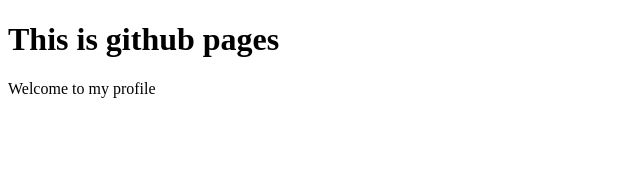
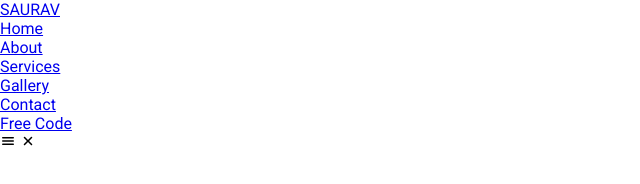
Before and after one commit to sauravrajak/sauravrajak.github.io, a plain HTML site: page index.html in a window 1280 px wide. Shown: the whole page, without its empty margins (0-640 px from the left). Drawn offline with nearby package versions, Linux system fonts and the light colour scheme.

Commit message:
style.css is added

```diff
--- /dev/null
+++ b/css/style.css
@@ -0,0 +1,8 @@
+@import url('https://fonts.googleapis.com/css2?family=Roboto:wght@400;500;700;900&display=swap');
+
+* {
+  margin: 0;
+  padding: 0;
+  box-sizing: border-box;
+  font-family: 'Roboto', sans-serif;
+}
--- a/index.html
+++ b/index.html
@@ -4,10 +4,41 @@
     <meta charset="UTF-8" />
     <meta http-equiv="X-UA-Compatible" content="IE=edge" />
     <meta name="viewport" content="width=device-width, initial-scale=1.0" />
+    <link rel="stylesheet" href="./css/style.css" />
     <title>website</title>
   </head>
   <body>
-    <h1>This is github pages</h1>
-    <p>Welcome to my profile</p>
+    <!-- Header -->
+    <header class="header">
+      <a href="#" class="logo">SAURAV</a>
+      <nav class="navbar">
+        <ul class="navlist">
+          <li><a href="#" class="navlink">Home</a></li>
+          <li><a href="#" class="navlink">About</a></li>
+          <li><a href="#" class="navlink">Services</a></li>
+          <li><a href="#" class="navlink">Gallery</a></li>
+          <li><a href="#" class="navlink">Contact</a></li>
+          <li><a href="#" class="nav-btn">Free Code</a></li>
+        </ul>
+      </nav>
+      <div class="mobile-navbar-btn">
+        <ion-icon name="menu" class="icons"></ion-icon>
+        <ion-icon name="close" class="icons"></ion-icon>
+      </div>
+    </header>
+
+    <!-- Hero Section  -->
+    <section></section>
+
+    <!-- ionic cdn -->
+
+    <script
+      type="module"
+      src="https://unpkg.com/ionicons@5.5.2/dist/ionicons/ionicons.esm.js"
+    ></script>
+    <script
+      nomodule
+      src="https://unpkg.com/ionicons@5.5.2/dist/ionicons/ionicons.js"
+    ></script>
   </body>
 </html>
```
Also changed, not shown: 1 other file.
